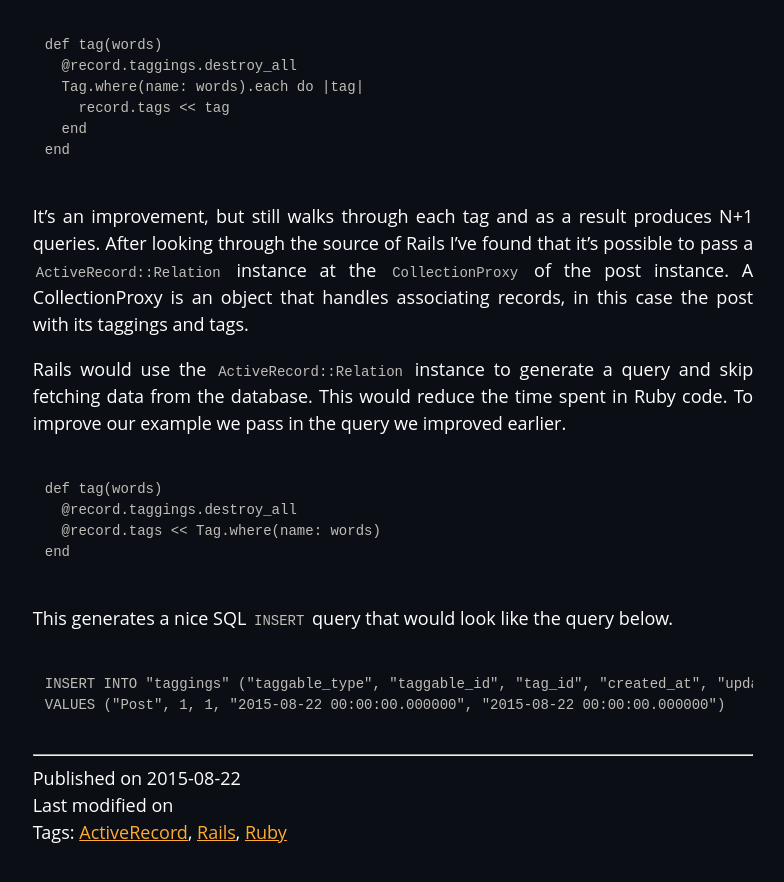
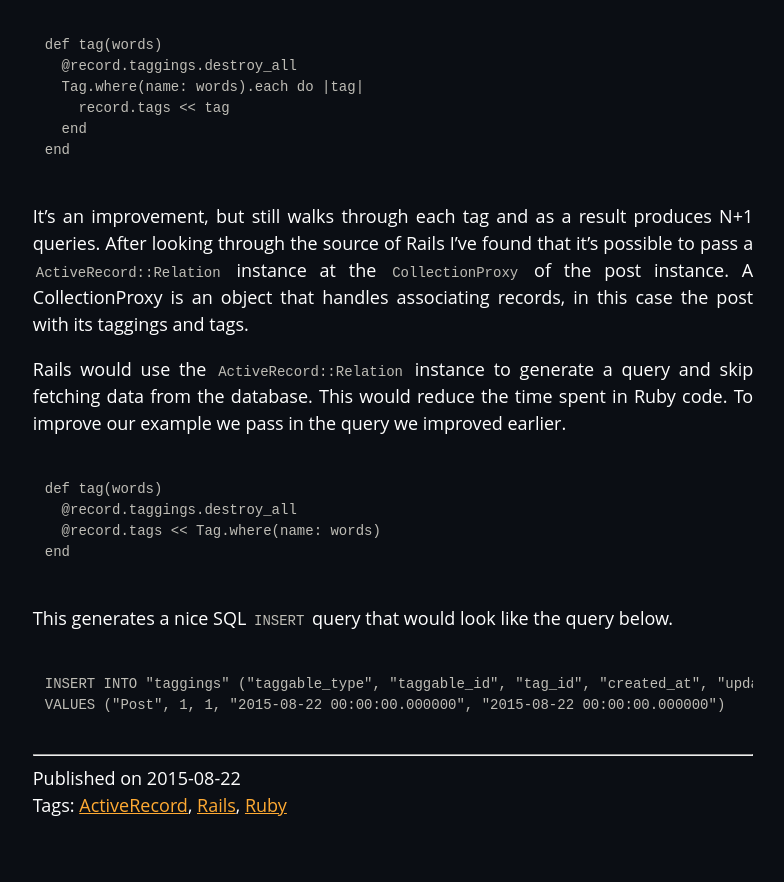
Before and after one commit to brianvanburken/brianvanburken.github.io, a Jekyll site: the page built from _posts/2015-08-22-bulk-association-creation-in-rails.md, in a window 1280 px wide and 900 px high, scrolled down 1300 px. Shown: the top 882 px of the window, without its empty margins (247-1031 px from the left). Built offline with Jekyll 4.4.1, drawn with Linux system fonts in a browser that asks for light colours.

Commit message:
Remove modified_at for now as it doesn't work

```diff
--- a/_includes/post-metadata.html
+++ b/_includes/post-metadata.html
@@ -6,19 +6,6 @@ Published on
   {{ include.post.date | date: site.date_format }}
 </time>
 
-{%- assign publish_at = include.post.date | date: "%Y-%m-%d" -%}
-{%- assign modified_at = include.post.last_modified_at | date: "%Y-%m-%d" -%}
-{% if publish_at != modified_at %}
-<br />
-Last modified on
-<time
-  datetime="{{ include.post.last_modified_at | date_to_xmlschema }}"
-  itemprop="dateModified"
->
-  {{ include.post.last_modified_at | date: site.date_format }}
-</time>
-{% endif %}
-
 {% if include.post.collection != "tils" %}
 <br />
 Tags: {%- include tags-list.html tags=include.post.tags -%}
```
